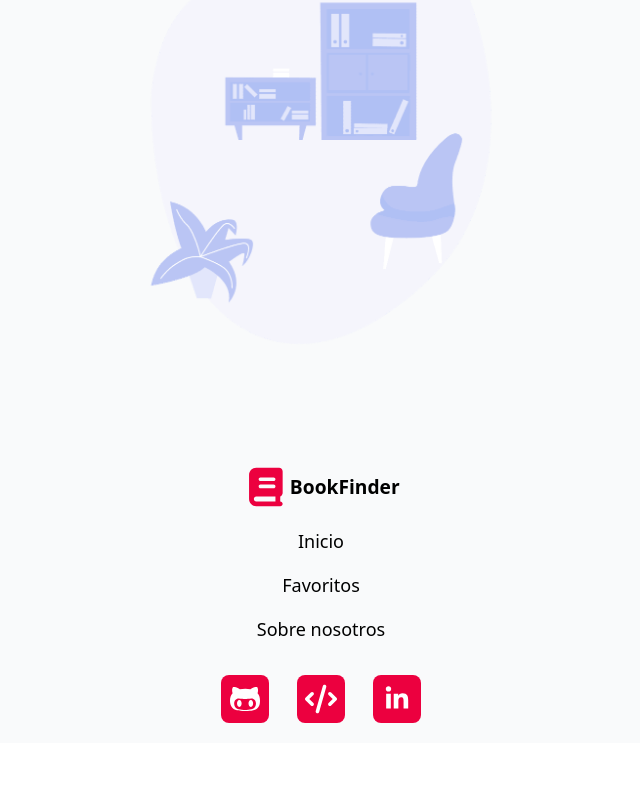
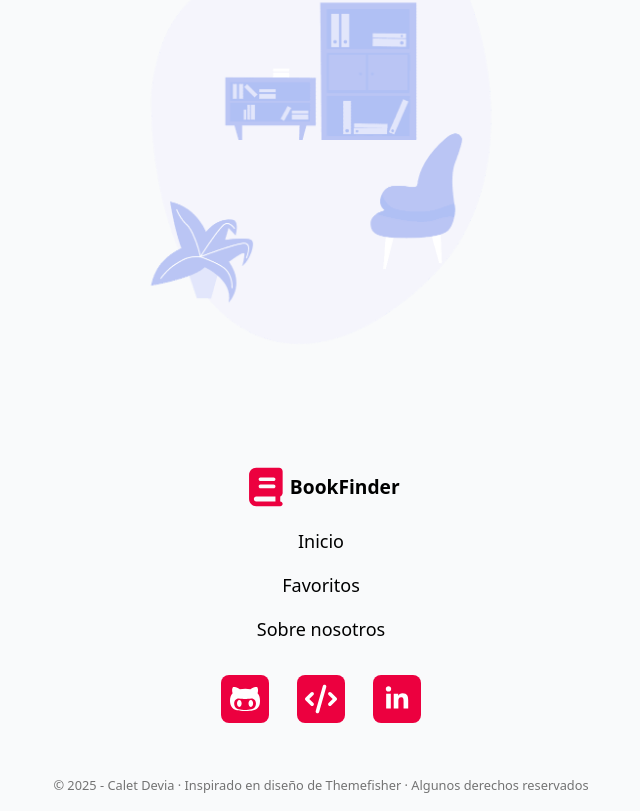
Before and after one commit to Ledtius/BookFinder, a React (Vite) app: page / in a window 1280 px wide. Shown: the part 607-1418 px from the top of the page, without its empty margins (319-959 px from the left). Before the commit the page ends 1350 px from the top, so only its background shows below. Built offline with nearby package versions, Linux system fonts and the light colour scheme.

Commit message:
Added the copyright message

```diff
--- a/src/components/layout/Footer.jsx
+++ b/src/components/layout/Footer.jsx
@@ -71,6 +71,24 @@ const Footer = () => {
               </a>
             </section>
           </nav>
+          <hr />
+          <small className="text-center mt-4 p-4 text-neutral-500">
+            © 2025 -{" "}
+            <a
+              className="hover-nav-link"
+              href="https://www.linkedin.com/in/caletdevia/"
+            >
+              Calet Devia
+            </a>{" "}
+            · Inspirado en diseño de{" "}
+            <a
+              className="hover-nav-link"
+              href="https://themefisher.com/demo?theme=godocs-bulma"
+            >
+              Themefisher
+            </a>{" "}
+            · Algunos derechos reservados
+          </small>
         </div>
       </footer>
     </>
```
